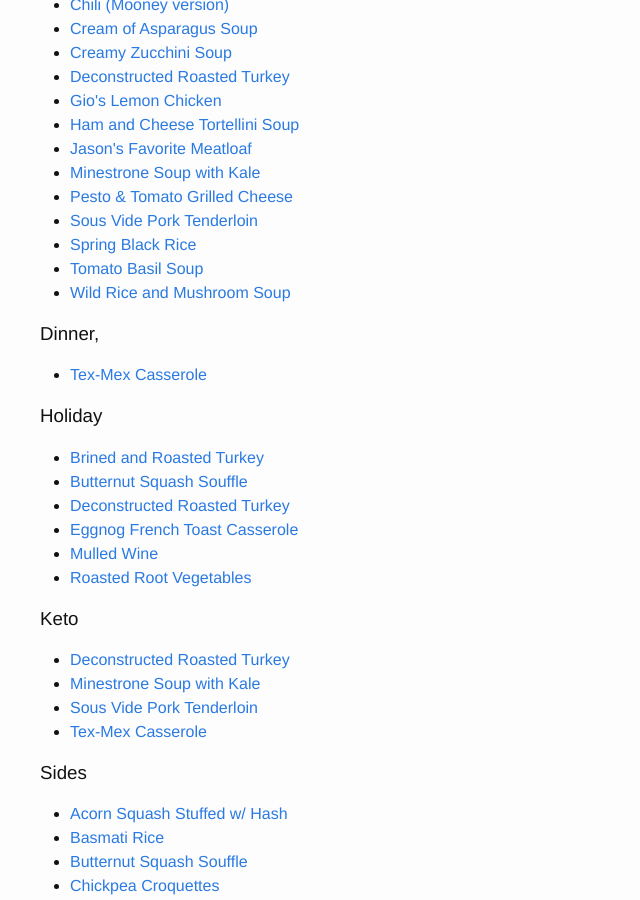
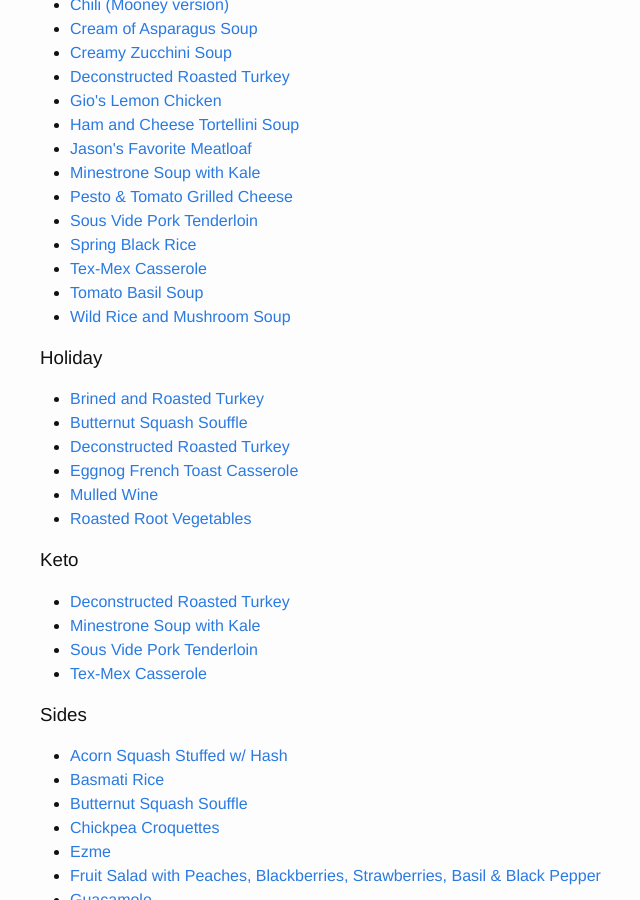
Before and after one commit to ardell/recipes, a Jekyll site: the page built from index.html, in a window 1280 px wide and 900 px high, scrolled down 974 px. Shown: the whole window, without its empty margins (230-870 px from the left). Built offline with Jekyll 4.4.1, drawn with Linux system fonts in a browser that asks for light colours.

Commit message:
Remove erroneous comma in tags.

```diff
--- a/_posts/2017-03-10-tex-mex-casserole.markdown
+++ b/_posts/2017-03-10-tex-mex-casserole.markdown
@@ -2,7 +2,7 @@
 layout: post
 title:  "Tex-Mex Casserole"
 date:   2017-03-10 19:00:00
-tags: dinner, keto
+tags: dinner keto
 ---
 
 Ingredients
```
